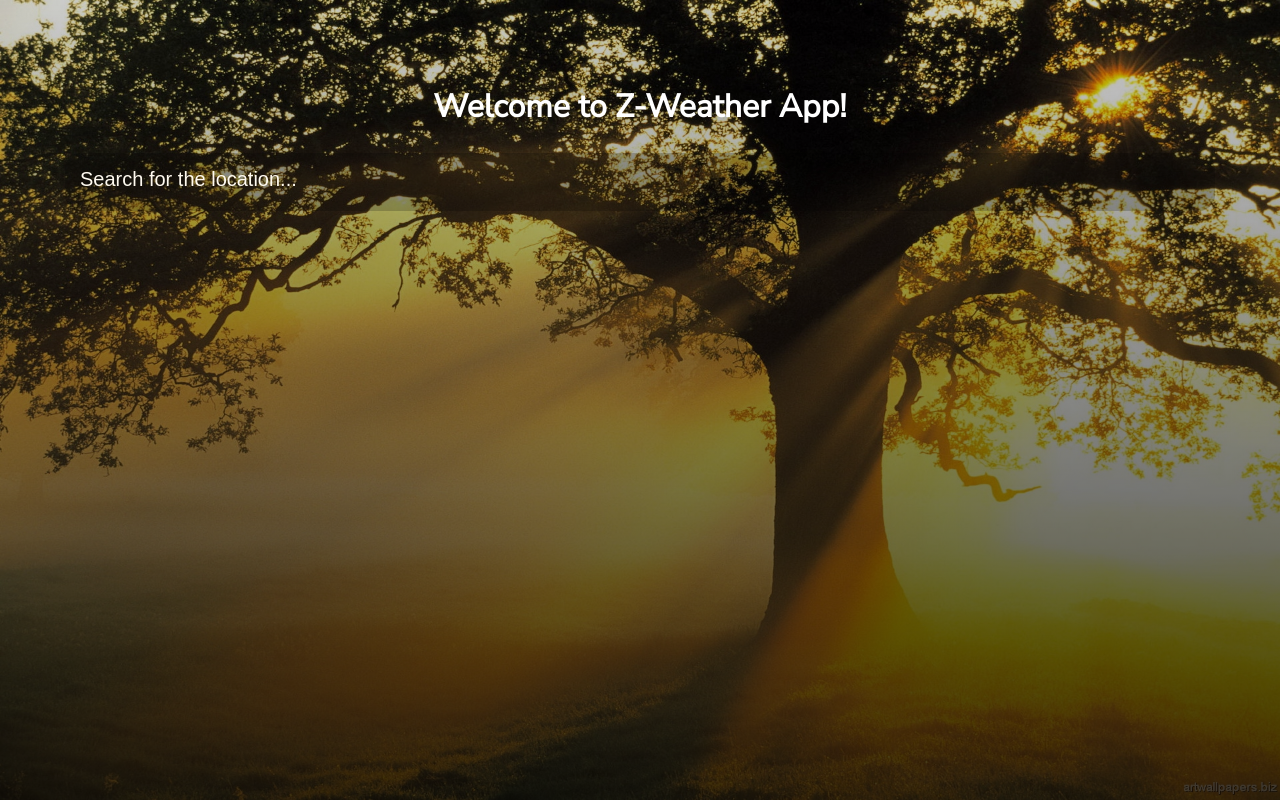
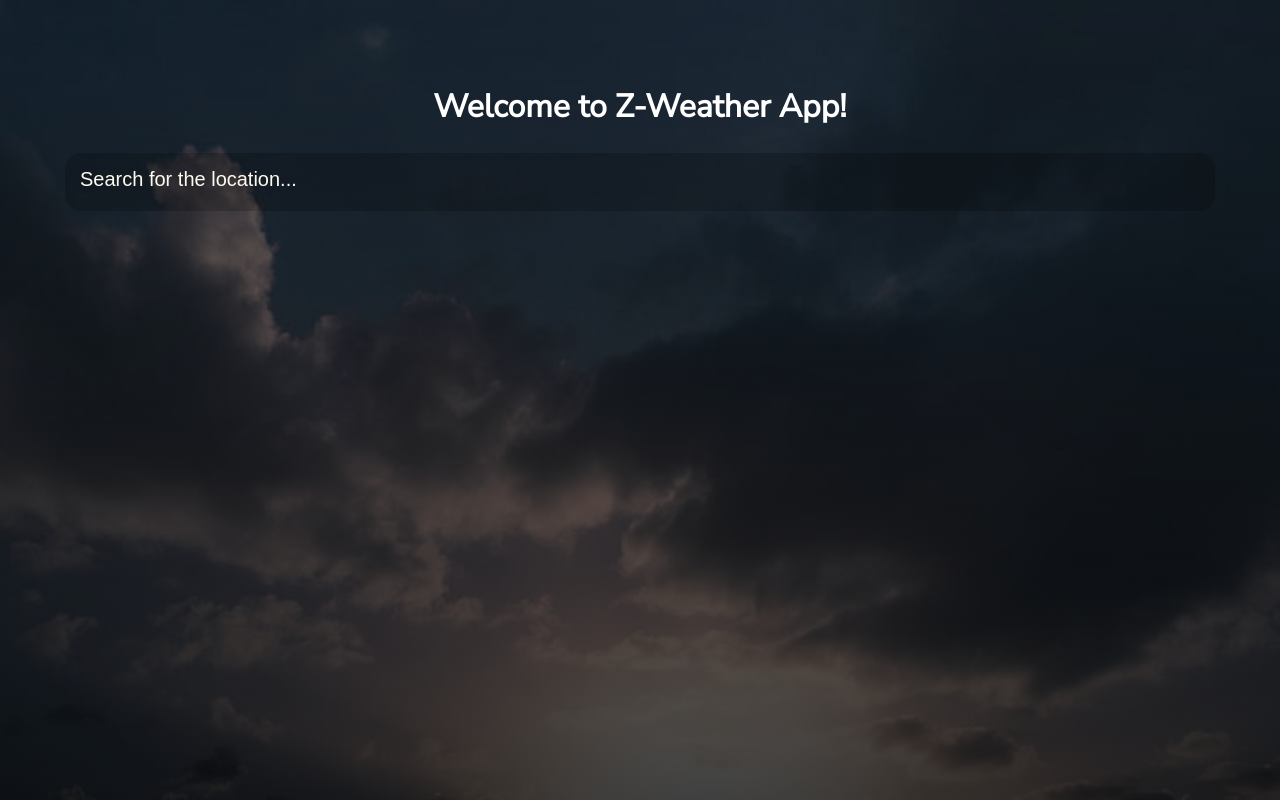
Before and after one commit to Sumukha2000/cz-weather, a React (Create React App) app: page / in a window 1280 px wide. Built offline with nearby package versions, Linux system fonts and the light colour scheme.

Commit message:
changed initial background

```diff
--- a/src/components/Home.js
+++ b/src/components/Home.js
@@ -35,7 +35,7 @@
     }
     return (
         <div className={(typeof weather.main != "undefined") ? ((weather.main.temp > 16) ?
-            "home-warm" : "home") : "home-warm"} >
+            "home-warm" : "home") : "home"} >
             <main>
                 <div className="welcome">
                     Welcome to Z-Weather App!
```
